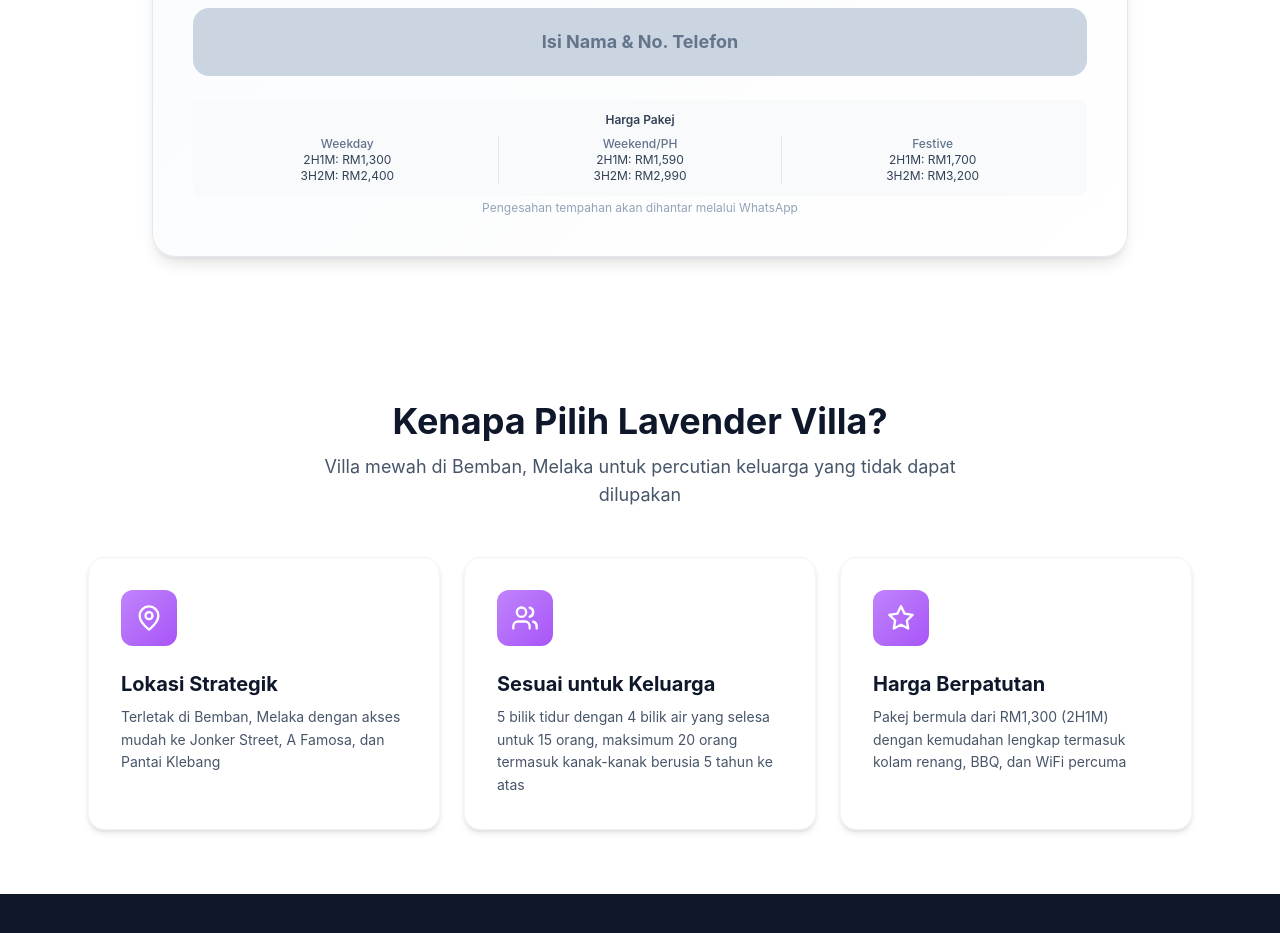
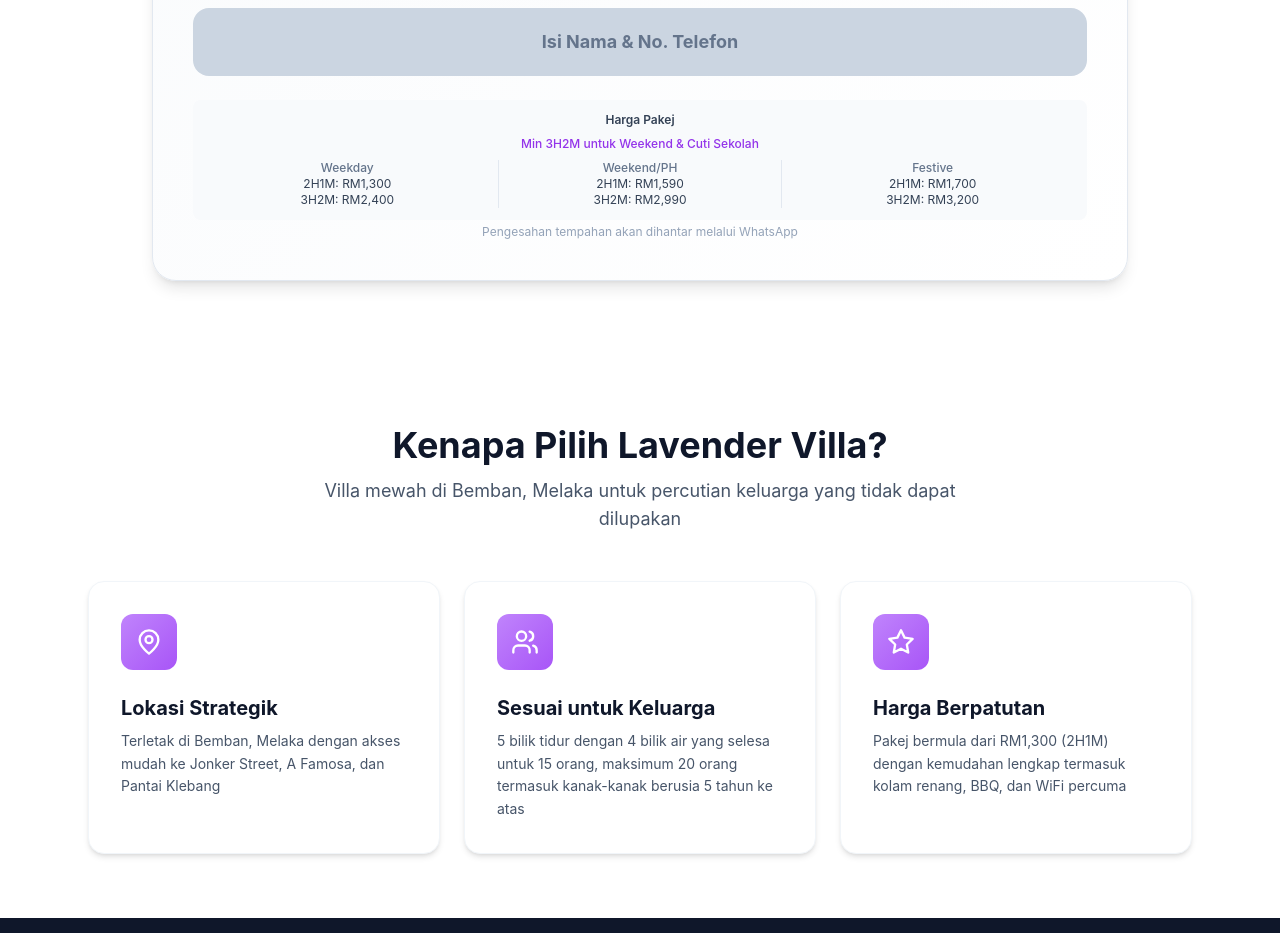
Before and after one commit to najmizulhusni/lavender-villa, a React (Vite) app: page / in a window 1280 px wide. Shown: the part 5640-6573 px from the top of the page. Built offline with nearby package versions, Linux system fonts and the light colour scheme; no server answers; the database is empty.

Commit message:
Add min stay note to pricing section

```diff
--- a/src/App.jsx
+++ b/src/App.jsx
@@ -1337,6 +1337,7 @@ Saya ingin membuat tempahan untuk Lavender Villa Melaka pada tarikh di atas. Sil
             <div className="mt-6 text-center space-y-1">
               <div className="bg-slate-50 rounded-lg p-3">
                 <p className="text-slate-700 text-xs font-semibold mb-2">Harga Pakej</p>
+                <p className="text-purple-600 text-xs mb-2 font-medium">Min 3H2M untuk Weekend & Cuti Sekolah</p>
                 <div className="grid grid-cols-3 gap-2 text-xs">
                   <div className="text-center">
                     <p className="text-slate-500 font-medium">Weekday</p>
```
